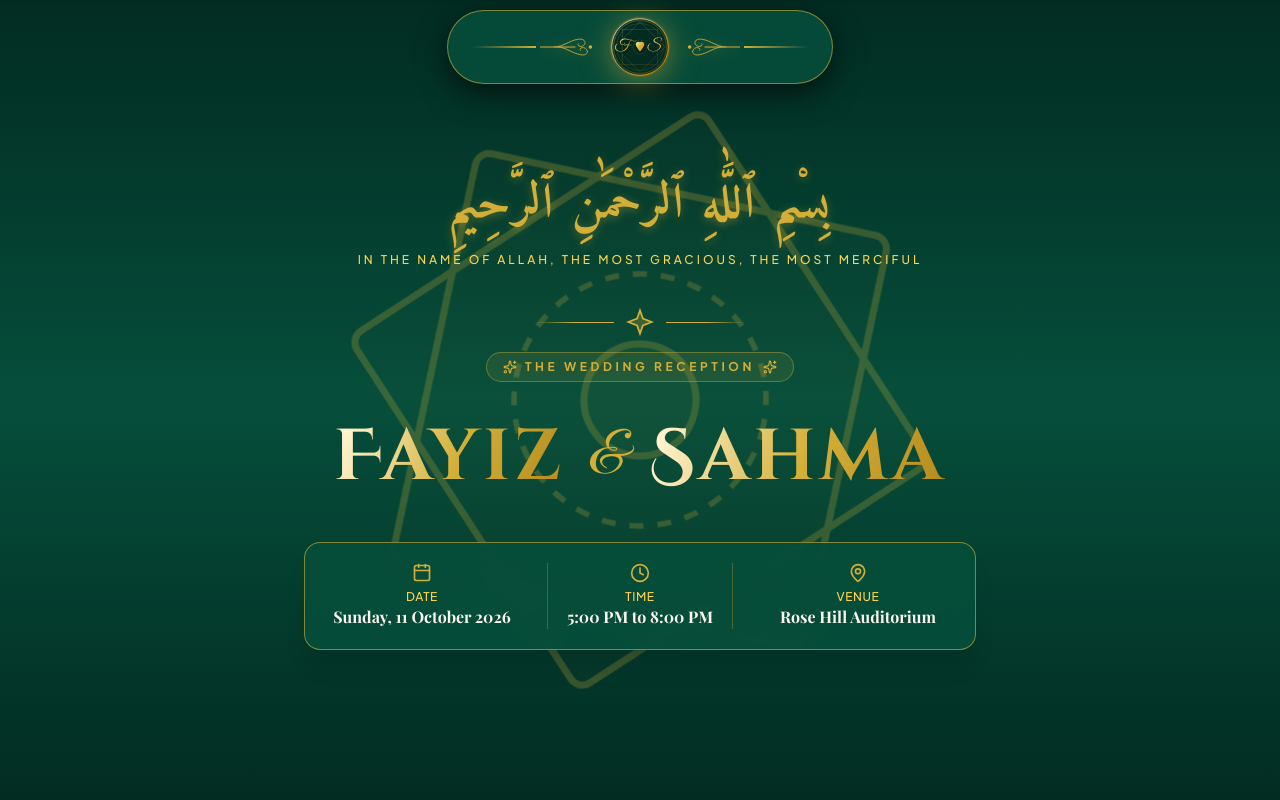
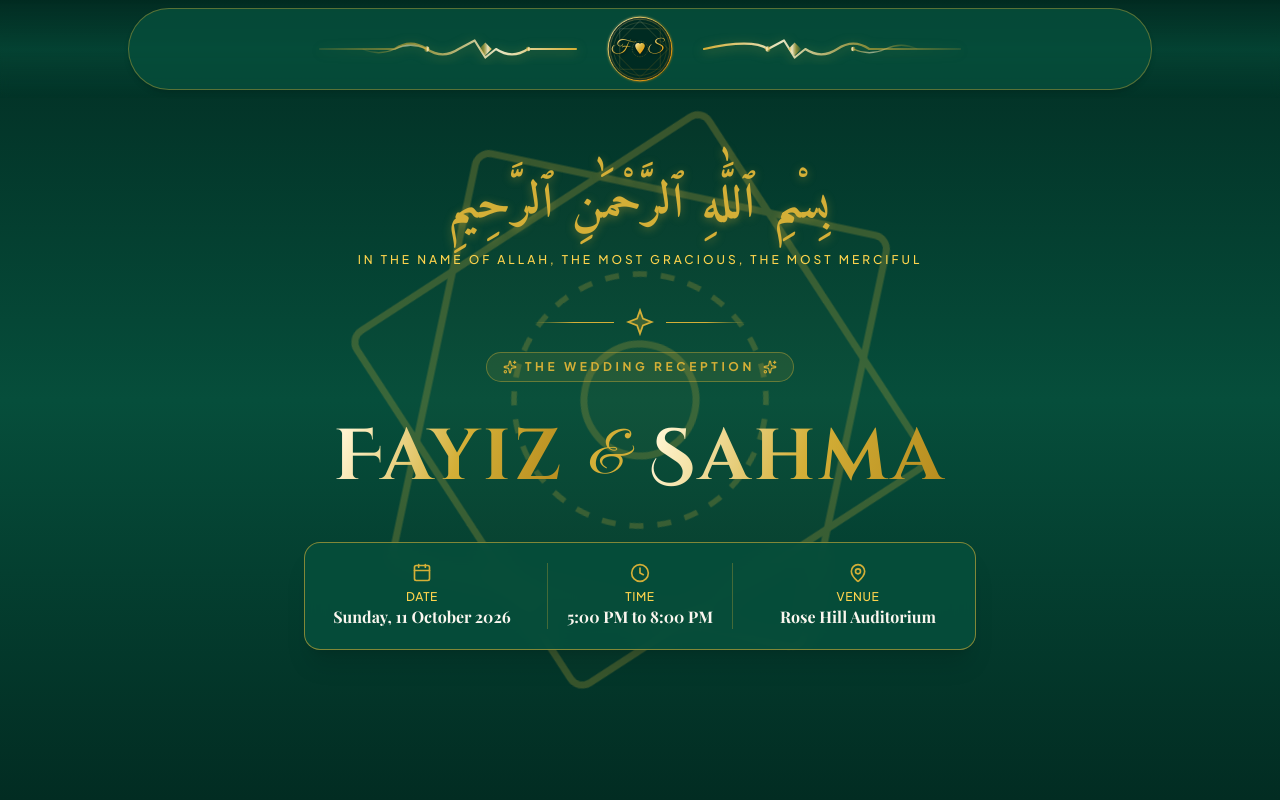
Before and after one commit to jithinsalimkumar/Fayiz-Sahma, a React (Vite) app: page / in a window 1280 px wide. Both pictures are taken after a click on the button "OPEN INVITATION". Shown: the top 800 px of the page. Built offline with nearby package versions, Linux system fonts and the light colour scheme; a web font is replaced by a local one.

Commit message:
feat: add Navbar, FSMonogramCalligraphy components and implement page navigation in App.jsx

```diff
--- a/src/App.jsx
+++ b/src/App.jsx
@@ -36,6 +36,9 @@ export default function App() {
 
   return (
     <div className="min-h-screen bg-[#022C22] text-[#FAF6EE] selection:bg-[#D4AF37]/30 selection:text-[#FAF6EE] relative font-sans overflow-x-hidden">
+      {/* Truly Fixed Sticky Top Header Navbar (Anchored directly to viewport screen) */}
+      {currentPage === "invitation" && <Navbar />}
+
       {/* Scroll Progress Bar (Page 2) */}
       {currentPage === "invitation" && <ScrollProgress />}
 
@@ -50,7 +53,7 @@ export default function App() {
             key="page-splash"
             initial={{ opacity: 0, scale: 0.96 }}
             animate={{ opacity: 1, scale: 1 }}
-            exit={{ opacity: 0, scale: 0.92, y: -40, filter: "blur(4px)" }}
+            exit={{ opacity: 0, scale: 0.92, y: -40 }}
             transition={{ duration: 0.8, ease: [0.16, 1, 0.3, 1] }}
             className="w-full min-h-screen"
           >
@@ -60,14 +63,12 @@ export default function App() {
           /* PAGE 2: Complete Wedding Invitation Details */
           <motion.div
             key="page-invitation"
-            initial={{ opacity: 0, scale: 1.04, y: 50, filter: "blur(4px)" }}
-            animate={{ opacity: 1, scale: 1, y: 0, filter: "blur(0px)" }}
-            exit={{ opacity: 0, scale: 0.96, y: 50 }}
+            initial={{ opacity: 0, scale: 1.02, y: 30 }}
+            animate={{ opacity: 1, scale: 1, y: 0 }}
+            exit={{ opacity: 0, scale: 0.96, y: 30 }}
             transition={{ duration: 0.9, ease: [0.16, 1, 0.3, 1] }}
             className="w-full min-h-screen relative"
           >
-            <Navbar />
-
             <main className="relative z-10">
               <HeroSection />
               <BlessingVerse />
--- a/src/components/FSMonogramCalligraphy.jsx
+++ b/src/components/FSMonogramCalligraphy.jsx
@@ -3,10 +3,9 @@ import React from "react";
 /**
  * Royal Monogram Emblem:
  * F (left) + Perfect Centered Solid Gold Heart + S (right)
- * Ultra-clear, attractive, and recognizable luxury calligraphy.
+ * Set in 24K Gold 8-Point Star Medallion.
  */
 export default function FSMonogramCalligraphy({ className = "w-32 h-32", fontStyle = "greatvibes" }) {
-  // Select font family stack based on preference
   const fontFamilies = {
     greatvibes: "'Great Vibes', 'Alex Brush', 'Allura', 'Pinyon Script', cursive",
     alexbrush: "'Alex Brush', 'Great Vibes', 'Allura', cursive",
@@ -59,7 +58,7 @@ export default function FSMonogramCalligraphy({ className = "w-32 h-32", fontSty
         stroke="url(#monogramGoldGrad)"
         strokeWidth="3"
         fill="#022C22"
-        fillOpacity="0.88"
+        fillOpacity="0.9"
         filter="url(#goldGlowFilter)"
       />
 
--- a/src/components/Navbar.jsx
+++ b/src/components/Navbar.jsx
@@ -1,28 +1,5 @@
 import React, { useState, useEffect } from "react";
 import FSMonogramCalligraphy from "./FSMonogramCalligraphy";
-
-/**
- * Gold Ornamental Filigree Side Wing Accent
- */
-const HeaderFiligreeWing = ({ isRight = false }) => (
-  <div className={`flex items-center gap-1 ${isRight ? "flex-row-reverse" : ""}`}>
-    {/* Glowing Tapered Line */}
-    <div className={`h-[1.5px] w-6 sm:w-16 bg-gradient-to-r ${isRight ? "from-[#D4AF37] to-transparent" : "from-transparent to-[#D4AF37]"}`} />
-
-    {/* Gold Calligraphic Wing SVG */}
-    <svg
-      viewBox="0 0 80 30"
-      fill="none"
-      xmlns="http://www.w3.org/2000/svg"
-      className={`w-10 h-5 sm:w-14 sm:h-7 text-[#D4AF37] drop-shadow-[0_2px_6px_rgba(212,175,55,0.4)] ${isRight ? "scale-x-[-1]" : ""}`}
-    >
-      <path d="M 0 15 L 50 15" stroke="currentColor" strokeWidth="1.5" strokeLinecap="round" />
-      <path d="M 20 15 C 32 15, 42 6, 54 4 C 62 2, 68 8, 62 13 C 58 16, 52 13, 55 10" stroke="currentColor" strokeWidth="1.2" fill="none" />
-      <path d="M 25 15 C 36 15, 46 24, 58 26 C 66 28, 71 22, 65 17 C 61 14, 55 17, 58 20" stroke="currentColor" strokeWidth="1.2" fill="none" />
-      <circle cx="72" cy="15" r="2.5" fill="currentColor" />
-    </svg>
-  </div>
-);
 
 export default function Navbar() {
   const [scrolled, setScrolled] = useState(false);
@@ -31,31 +8,105 @@ export default function Navbar() {
     const handleScroll = () => {
       setScrolled(window.scrollY > 30);
     };
-    window.addEventListener("scroll", handleScroll);
+    window.addEventListener("scroll", handleScroll, { passive: true });
     return () => window.removeEventListener("scroll", handleScroll);
   }, []);
 
   return (
-    <header className="fixed top-2.5 left-0 right-0 z-40 px-3 transition-all duration-300 pointer-events-none flex justify-center">
+    <header
+      className={`fixed top-0 left-0 right-0 z-50 transition-all duration-300 pointer-events-none flex items-center justify-center px-2 sm:px-6 py-2 ${
+        scrolled
+          ? "bg-[#022C22]/95 backdrop-blur-md border-b border-[#D4AF37]/50 shadow-[0_10px_30px_rgba(0,0,0,0.8)]"
+          : "bg-gradient-to-b from-[#022C22]/90 via-[#064E3B]/60 to-transparent backdrop-blur-xs"
+      }`}
+    >
       <div
-        className={`pointer-events-auto flex items-center justify-center gap-2 sm:gap-3 transition-all duration-300 bg-[#064E3B]/90 backdrop-blur-md border border-[#D4AF37]/60 shadow-[0_10px_30px_rgba(0,0,0,0.6)] rounded-full px-3 sm:px-6 py-1 ${
-          scrolled ? "scale-95 shadow-2xl bg-[#022C22]/95 border-[#D4AF37]" : "scale-100"
+        className={`w-full max-w-5xl flex items-center justify-between pointer-events-auto py-1 px-3 sm:px-6 rounded-full transition-all duration-300 ${
+          scrolled
+            ? "bg-[#064E3B]/95 border border-[#D4AF37]/50 shadow-lg scale-95"
+            : "bg-[#064E3B]/85 border border-[#D4AF37]/40 shadow-md scale-100"
         }`}
       >
-        {/* Left Side Ornamental Gold Filigree Wing */}
-        <HeaderFiligreeWing />
+        {/* Left Side Ornamental Wave & Zig-Zag Gold Line (Extends to left edge) */}
+        <div className="flex-1 flex items-center justify-end pr-1 sm:pr-3 overflow-hidden">
+          <svg className="w-full h-8 max-w-[280px]" viewBox="0 0 240 30" fill="none" xmlns="http://www.w3.org/2000/svg">
+            <defs>
+              <linearGradient id="navGoldLeft" x1="0%" y1="0%" x2="100%" y2="0%">
+                <stop offset="0%" stopColor="#D4AF37" stopOpacity="0.15" />
+                <stop offset="35%" stopColor="#D4AF37" stopOpacity="0.6" />
+                <stop offset="70%" stopColor="#FFF4D0" stopOpacity="0.9" />
+                <stop offset="100%" stopColor="#D4AF37" stopOpacity="1" />
+              </linearGradient>
+            </defs>
 
-        {/* Center Circular Monogram Emblem */}
-        <a
-          href="#hero"
-          className="flex items-center justify-center hover:scale-105 transition-transform"
-          title="Fayiz & Sahma Monogram"
-        >
-          <FSMonogramCalligraphy className="w-13 h-13 sm:w-16 sm:h-16 drop-shadow-[0_4px_15px_rgba(212,175,55,0.5)]" />
+            {/* Main Horizontal Wave & Zig-Zag Line */}
+            <path
+              d="M 0 15 H 70 Q 85 5, 100 15 T 130 15 L 145 7 L 155 23 L 165 15 Q 180 25, 195 15 H 240"
+              stroke="url(#navGoldLeft)"
+              strokeWidth="2"
+              strokeLinecap="round"
+              strokeLinejoin="round"
+              className="drop-shadow-[0_2px_5px_rgba(212,175,55,0.5)]"
+            />
+
+            {/* Parallel Fine Wave Accent Line */}
+            <path
+              d="M 40 15 Q 55 22, 70 15 Q 85 8, 100 15"
+              stroke="url(#navGoldLeft)"
+              strokeWidth="1.2"
+              strokeOpacity="0.6"
+              fill="none"
+            />
+
+            {/* Geometric Diamond Accents on Zig-Zag */}
+            <polygon points="155,9 161,15 155,21 149,15" fill="url(#navGoldLeft)" />
+            <circle cx="100" cy="15" r="2.5" fill="url(#navGoldLeft)" />
+            <circle cx="195" cy="15" r="2.2" fill="url(#navGoldLeft)" />
+          </svg>
+        </div>
+
+        {/* Central Monogram Circle Emblem */}
+        <a href="#hero" className="hover:scale-105 transition-transform flex-shrink-0 z-10 mx-1">
+          <FSMonogramCalligraphy className="w-14 h-14 sm:w-18 sm:h-18" />
         </a>
 
-        {/* Right Side Ornamental Gold Filigree Wing */}
-        <HeaderFiligreeWing isRight />
+        {/* Right Side Ornamental Wave & Zig-Zag Gold Line (Extends to right edge) */}
+        <div className="flex-1 flex items-center justify-start pl-1 sm:pl-3 overflow-hidden">
+          <svg className="w-full h-8 max-w-[280px]" viewBox="0 0 240 30" fill="none" xmlns="http://www.w3.org/2000/svg">
+            <defs>
+              <linearGradient id="navGoldRight" x1="0%" y1="0%" x2="100%" y2="0%">
+                <stop offset="0%" stopColor="#D4AF37" stopOpacity="1" />
+                <stop offset="30%" stopColor="#FFF4D0" stopOpacity="0.9" />
+                <stop offset="65%" stopColor="#D4AF37" stopOpacity="0.6" />
+                <stop offset="100%" stopColor="#D4AF37" stopOpacity="0.15" />
+              </linearGradient>
+            </defs>
+
+            {/* Main Horizontal Wave & Zig-Zag Line (Mirrored) */}
+            <path
+              d="M 0 15 Q 45 5, 60 15 L 75 7 L 85 23 L 95 15 Q 110 25, 125 15 T 155 15 H 240"
+              stroke="url(#navGoldRight)"
+              strokeWidth="2"
+              strokeLinecap="round"
+              strokeLinejoin="round"
+              className="drop-shadow-[0_2px_5px_rgba(212,175,55,0.5)]"
+            />
+
+            {/* Parallel Fine Wave Accent Line */}
+            <path
+              d="M 140 15 Q 155 22, 170 15 Q 185 8, 200 15"
+              stroke="url(#navGoldRight)"
+              strokeWidth="1.2"
+              strokeOpacity="0.6"
+              fill="none"
+            />
+
+            {/* Geometric Diamond Accents on Zig-Zag */}
+            <polygon points="85,9 91,15 85,21 79,15" fill="url(#navGoldRight)" />
+            <circle cx="60" cy="15" r="2.5" fill="url(#navGoldRight)" />
+            <circle cx="140" cy="15" r="2.2" fill="url(#navGoldRight)" />
+          </svg>
+        </div>
       </div>
     </header>
   );
```
